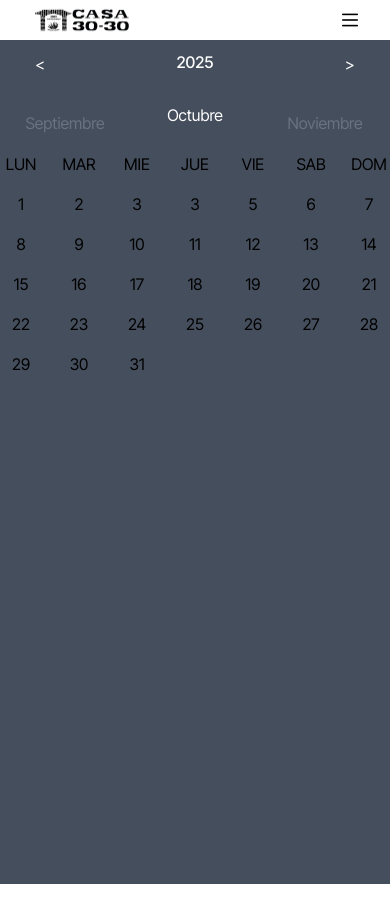
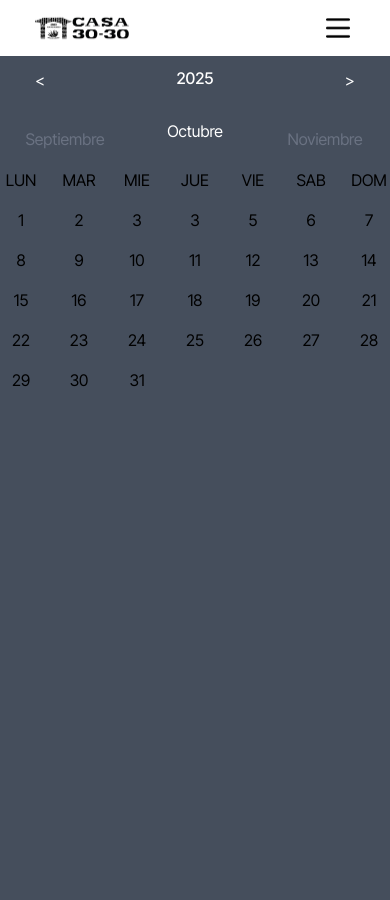
Before and after one commit to Heydan83/promotora_v0, a SvelteKit app: page / in a window 390 px wide. Built offline with nearby package versions, Linux system fonts and the light colour scheme.

Commit message:
commit #5

```diff
--- a/src/routes/+layout.svelte
+++ b/src/routes/+layout.svelte
@@ -39,11 +39,12 @@
 		max-width: 2rem;
 		max-height: 2rem;
 		margin: 1rem;
+		margin-right: 4rem;
 	}
 
 	@media (max-width: 991px) {
 		.header {
-			height: 2.5rem;
+			height: 3.5rem;
 		}
 
 		.logo {
@@ -54,9 +55,10 @@
 		}
 
 		.hamburger {
-			max-width: 1rem;
-			max-height: 1rem;
+			max-width: 1.5rem;
+			max-height: 1.5rem;
 			margin: 2rem;
+			margin-right: 2.5rem;
 		}
 	}
 </style>
```
